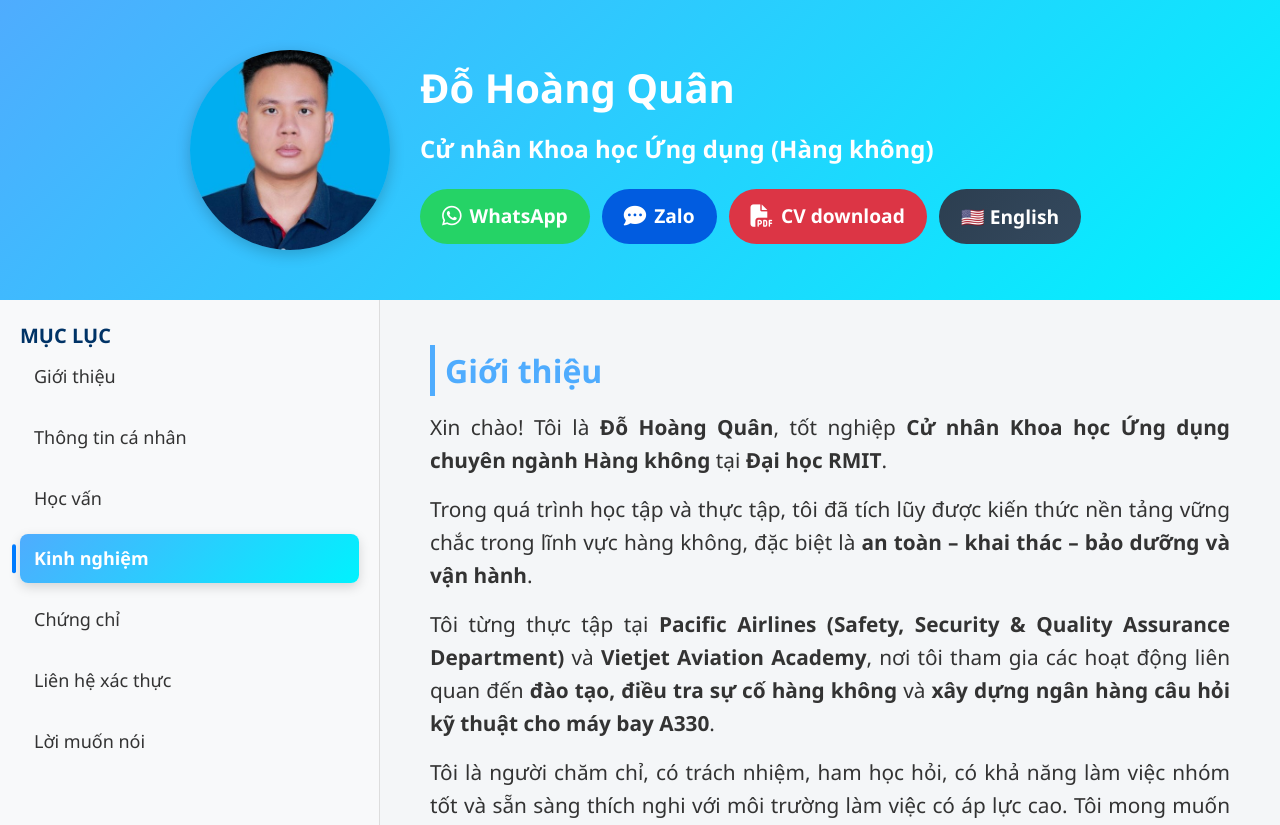
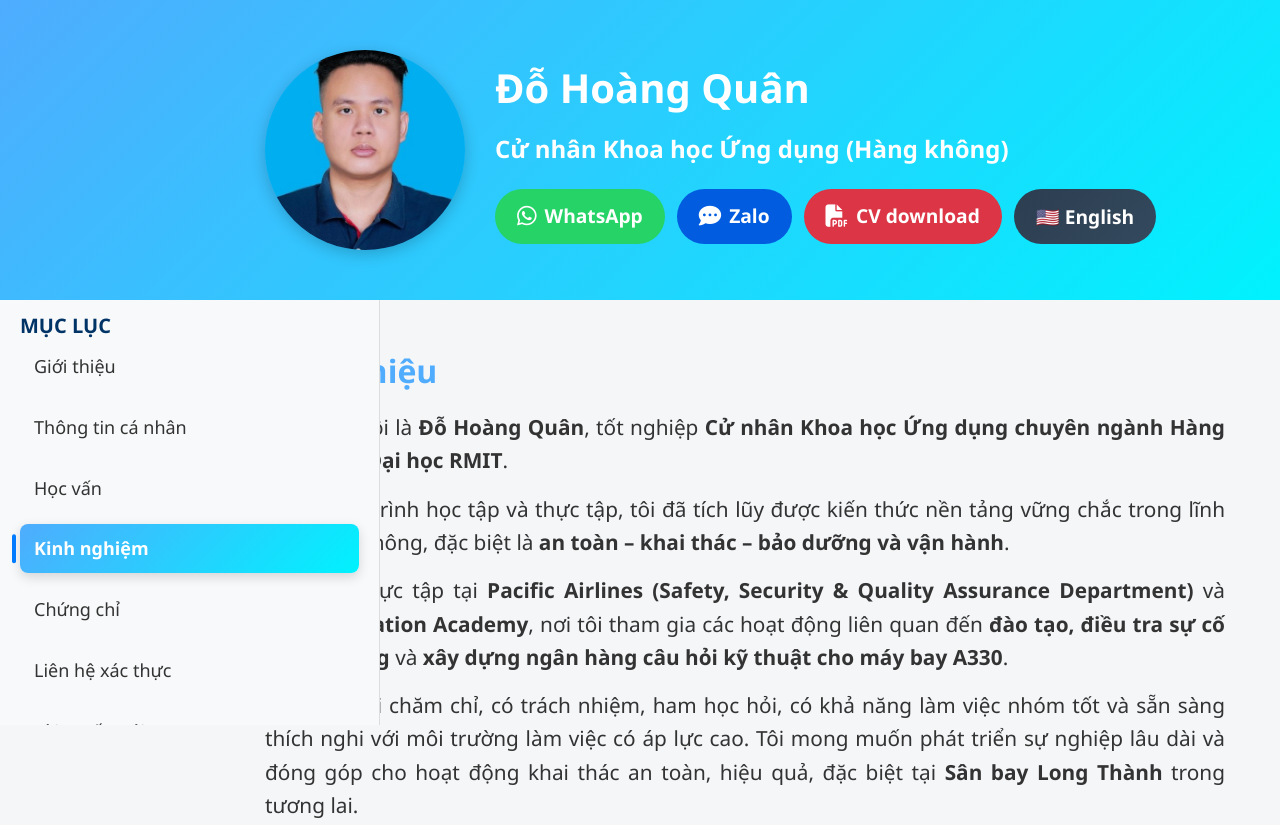
Before and after one commit to portfoliogioithieu/Do.Hoang.Quan, a plain HTML site: page index.html in a window 1280 px wide. Shown: the top 825 px of the page. Drawn offline with Linux system fonts and the light colour scheme.

Commit message:
Update style.css

```diff
--- a/style.css
+++ b/style.css
@@ -1,7 +1,9 @@
 :root {
-    --sidebar-width: 380px; /* đúng width hiện tại của bạn */
+    --sidebar-width: 380px;
     --sidebar-gap: 30px;
+    --content-width: 1200px;
 }
+
 
 /* Reset cơ bản */
 * {margin:0; padding:0; box-sizing:border-box; font-family: 'Segoe UI', Tahoma, sans-serif;}
@@ -9,7 +11,7 @@ body {background:#f4f6f8; color:#333; line-height:1.6;}
 
 /* Header */
 header {background: linear-gradient(135deg, #4facfe, #00f2fe); color:white; padding:50px 20px;}
-header .header-content {display:flex; align-items:center; max-width:900px; margin:0 auto; gap:30px;}
+header .header-content {display:flex; align-items:center; max-width:1000px; margin:0 auto; gap:30px;}
 header img.avatar {width:200px; height:200px; object-fit:cover; border-radius:50%; cursor:pointer; box-shadow:0 4px 15px rgba(0,0,0,0.2); transition: transform 0.3s, box-shadow 0.3s;}
 header img.avatar:hover {transform:scale(1.05); box-shadow:0 8px 25px rgba(0,0,0,0.3);}
 header .header-text h1 {font-size:2.5rem; margin-bottom:10px;}
@@ -19,7 +21,7 @@ header .contact-btn:hover {background-color:#1ebe57; transform:scale(1.05);}
 header .contact-btn i {font-size:2rem;}
 
 /* Section chung */
-section {max-width:900px; margin:30px auto; padding:15px 20px;}
+section {max-width:1000px; margin:30px auto; padding:15px 20px;}
 section h2 {font-size:2rem; margin-bottom:15px; color:#4facfe; border-left: 5px solid #4facfe; padding-left: 10px;}
 section#about p {font-size:1.3rem;text-align: justify;text-justify: inter-word;}
 
@@ -530,14 +532,13 @@ header {
 /* ===== SIDEBAR ===== */
 .sidebar {
     position: fixed;
-    top: 300px; /* đúng chiều cao header */
+    top: 290px; /* đúng chiều cao header */
     left: 0;
     width: var(--sidebar-width);
-    height: calc(100vh - 120px);
+    height: calc(100vh - 365px);
     padding: 20px;
     background-color: #f8f9fa;
     border-right: 1px solid #ddd;
-
     z-index: 1000; /* thấp hơn header */
     overflow-y: auto;
 }
@@ -571,10 +572,6 @@ header {
 /* Đẩy nội dung sang phải */
 
 
-section,
-footer {
-    margin-left: calc(var(--sidebar-width) + var(--sidebar-gap));
-}
 
 
 @media (max-width: 992px) {
@@ -637,12 +634,23 @@ footer {
     background: #007BFF;
     border-radius: 2px;
 }
-
 /* ===== FIX ALIGN HEADER vs CONTENT ===== */
 @media (min-width: 993px) {
-    section,
-    footer {
-        margin-left: calc(var(--sidebar-width) + var(--sidebar-gap));
-        margin-right: var(--sidebar-gap);
+    section
+    {
+        margin-left: calc(
+            var(--sidebar-width) + var(--sidebar-gap)
+            + (100vw - var(--sidebar-width) - var(--sidebar-gap) - var(--content-width)) / 2
+        );
+        margin-right: auto;
     }
 }
+@media (min-width: 993px) {
+    header .header-content {
+        margin-left: calc(
+            var(--sidebar-width) + var(--sidebar-gap)
+            + (100vw - var(--sidebar-width) - var(--sidebar-gap) - var(--content-width)) / 2
+        );
+        margin-right: auto;
+    }
+}
```
